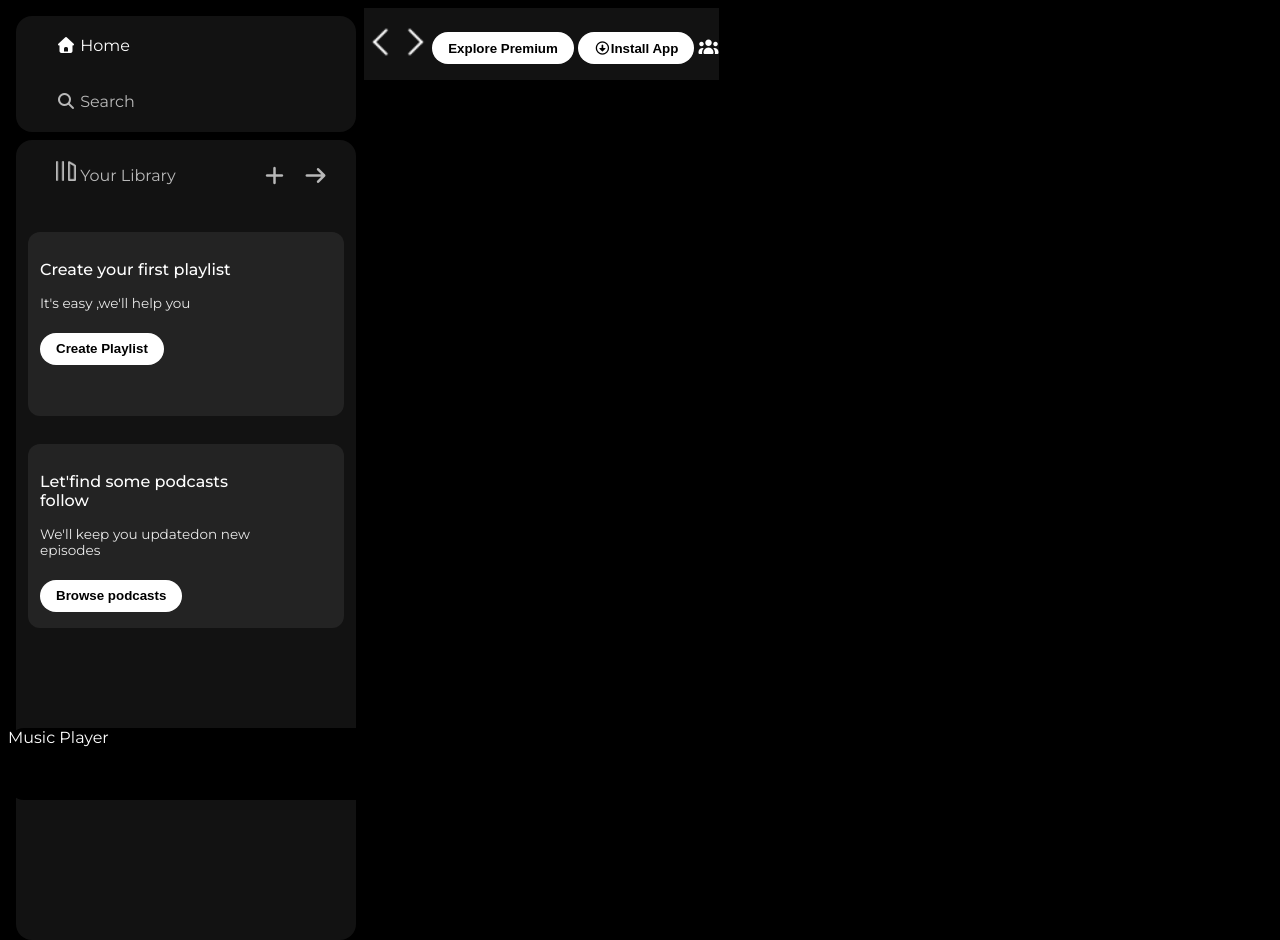
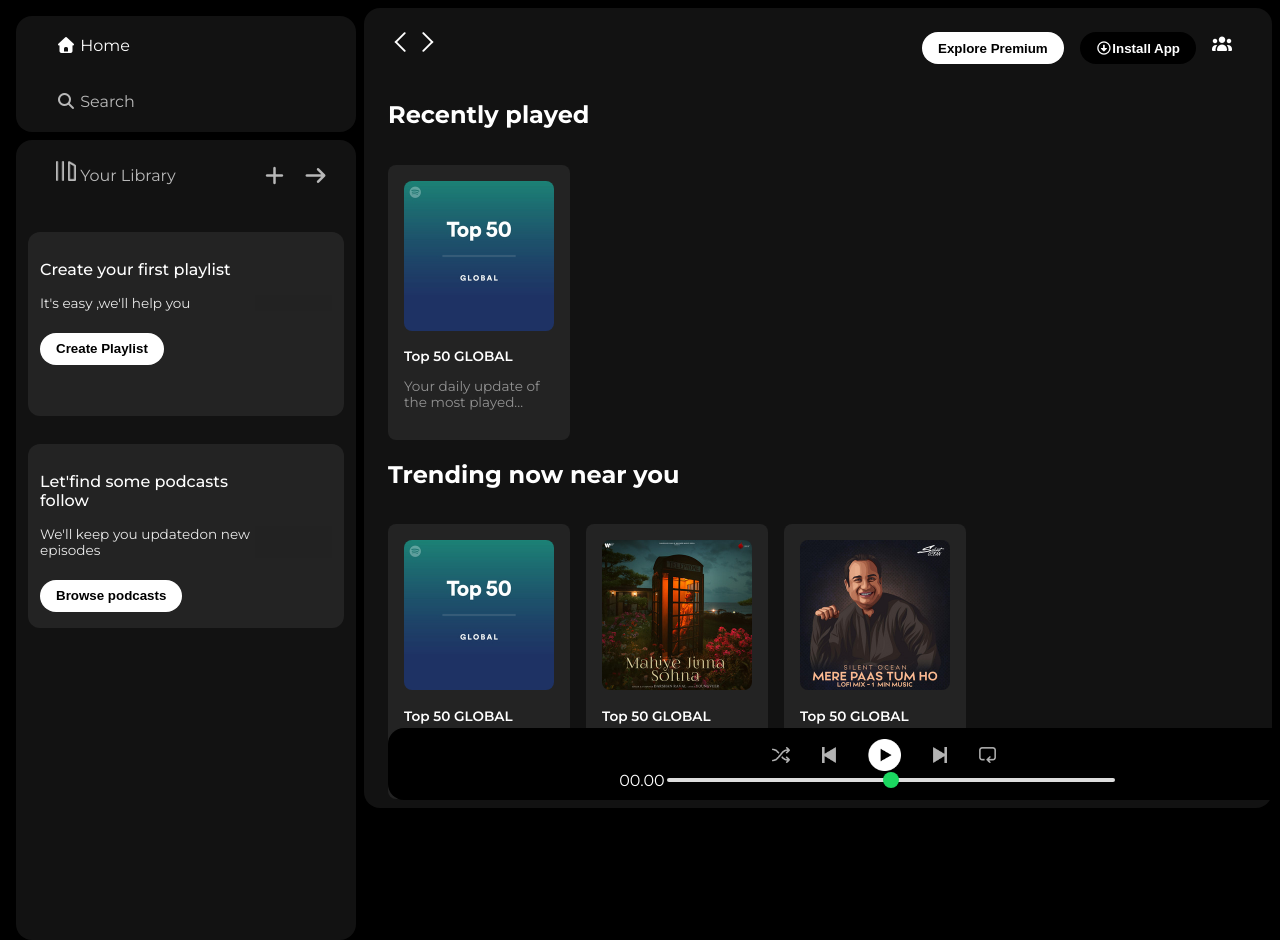
Before and after one commit to kartikey-thakur20/css-sidebar-toggle-project, a plain HTML site: page Project CSS/index.html in a window 1280 px wide. Drawn offline with Linux system fonts and the light colour scheme.

Commit message:
Pushing sidebar project files

```diff
--- a/CSS Mini Project/style.css
+++ b/CSS Mini Project/style.css
@@ -100,7 +100,8 @@
     font-size:40px;
 }
 .btn_two i:hover{
-    font-size:30px;
+    font-size:25px;
+    margin-left:10px;
 }
 
 .sidebar_menu .social_media i:hover{
--- a/Project CSS/index.html
+++ b/Project CSS/index.html
@@ -52,19 +52,111 @@
         <div class="sticky-nav">
             <div class="sticky-nav-icons">
                  <img src="backward_icon.png">
-                 <img src="forward_icon.png">
+                 <img src="forward_icon.png" class="hide">
             </div>
             <div class="sticky-nav-options">
-                 <button class="badge">Explore Premium</button>
-            <button class="badge"><i class="fa-sharp fa-regular fa-circle-down"></i>Install App</button>
-            <i class="fa-notdog fa-solid fa-users"></i>
+                <button class="badge nav-item hide">Explore Premium</button>
+                <button class="badge nav-item dark-badge"><i class="fa-sharp fa-regular fa-circle-down" styel="margin-left:5px;"></i>Install App</button>
+            <i class="fa-notdog fa-solid fa-users  nav-item"></i>
             </div>
 
         </div>
-        <div class="cards"></div>
+
+        <div class="cards">
+            <h2>Recently played</h2>
+            <div class="card-container">
+                <div class="card">
+                    <img src="card1img.jpeg">
+                    <p class="card-tittle">Top 50 GLOBAL</p>
+                    <p class="card-info">Your daily update of the most played...</p>
+                </div>
+            </div>
+
+            <h2>Trending now near you</h2>
+            <div class="card-container">
+                <div class="card">
+                    <img src="card1img.jpeg">
+                    <p class="card-tittle">Top 50 GLOBAL</p>
+                    <p class="card-info">Your daily update of the most played...</p>
+                </div>
+
+                <div class="card">
+                    <img src="card2img.jpeg">
+                    <p class="card-tittle">Top 50 GLOBAL</p>
+                    <p class="card-info">Your daily update of the most played...</p>
+                </div>
+
+                <div class="card">
+                    <img src="card3img.jpeg">
+                    <p class="card-tittle">Top 50 GLOBAL</p>
+                    <p class="card-info">Your daily update of the most played...</p>
+                </div>
+
+            </div>
+
+            <h2>Popular playlists</h2>
+            <div class="card-container">
+                <div class="card">
+                    <img src="card2img.jpeg">
+                    <p class="card-tittle">Top 50 GLOBAL</p>
+                    <p class="card-info">Your daily update of the most played...</p>
+                </div>
+                <div class="card">
+                    <img src="card3img.jpeg">
+                    <p class="card-tittle">Top 50 GLOBAL</p>
+                    <p class="card-info">Your daily update of the most played...</p>
+                </div>
+                <div class="card">
+                    <img src="card4img.jpeg">
+                    <p class="card-tittle">Top 50 GLOBAL</p>
+                    <p class="card-info">Your daily update of the most played...</p>
+                </div>
+            </div>
+
+            <h2>Featured Charts</h2>
+            <div class="card-container">
+                <div class="card">
+                    <img src="card5img.jpeg">
+                    <p class="card-tittle">Top 50 GLOBAL</p>
+                    <p class="card-info">Your daily update of the most played...</p>
+                </div>
+
+                <div class="card">
+                    <img src="card6img.jpeg">
+                    <p class="card-tittle">Top 50 GLOBAL</p>
+                    <p class="card-info">Your daily update of the most played...</p>
+                </div>
+
+                <div class="card">
+                    <img src="card1img.jpeg">
+                    <p class="card-tittle">Top 50 GLOBAL</p>
+                    <p class="card-info">Your daily update of the most played...</p>
+                </div>
+            </div>
+
+            <div class="footer">
+                <div class="line"></div>
+            </div>
+
     </div>
-    <div class="music-player">Music Player</div>
-   </div>
-
+    <div class="music-player">
+        <div class="album"></div>
+        <div class="player">
+            <div class="player-controls">
+                <img src="player_icon1.png" class="player-control-icon">
+                <img src="player_icon2.png" class="player-control-icon">
+                <img src="player_icon3.png" class="player-control-icon" style="opacity:1; height:2rem;">
+                <img src="player_icon4.png" class="player-control-icon">
+                <img src="player_icon5.png" class="player-control-icon">
+            </div>
+            <div class="playback-bar">
+                <span class="curr-time">00.00</span>
+                <input type="range" min="0" max="100" step="1" class="progress-bar">
+            </div>
+        </div>
+        <div class="controls"></div>
+    </div>
+    </div>
+    </div>
 </body>
 </html>
--- a/Project CSS/style.css
+++ b/Project CSS/style.css
@@ -18,12 +18,12 @@
     border-radius:1rem;  /*1 rem=16px*/
     margin:0.5rem;
 }
-.side
 .main-content{
     background-color: #121212;
     flex:1;
     border-radius:1rem;
     overflow:auto;
+    padding:0 1.5rem 5.5rem 1.5rem;
 }
 .music-player{
     background-color:black;
@@ -32,6 +32,7 @@
     width:100%;
     height:72px;
     border-radius:1rem;
+    z-index:10;
 }
 a{
     text-decoration:none;
@@ -108,13 +109,14 @@
 .box-p1{
     font-size:1rem;
     font-weight:500;
-
+    background-color:#232323;
 }
 
 
 .box-p2{
     font-size:0.85rem;
     opacity:0.9;
+    background-color:#232323;
 }
 
 .badge{
@@ -132,14 +134,149 @@
     position: sticky;
     top:0;
     background-color:#121212;
-      display:flex;
-      justify-content:space-evenly;
-      align-items:center;
-      padding:1rem 0 1rem 0;
+    display:flex;
+    justify-content:space-between;
+    align-items:center;
+    padding:1rem 0 1rem 0;
+    z-index:10;
 
 }
 
-.sticky-nav-icons img{
-    height:2rem;
-    width:2rem;
+
+
+.sticky-nav-options{
+    display:flex;
+    justify-content: center;
+    align-items:center;
+    margin: 0 0 0 18rem;
+
 }
+.sticky-nav-options button{
+    margin-right:1rem;
+}
+.nav-item{
+    margin-right:1rem;
+}
+
+.dark-badge{
+    background-color:black;
+    color:white;
+}
+
+@media (max-width:1000px){
+    .hide{
+        display:none;
+    }
+}
+
+.card{
+    background-color: #232323;
+    width:150px;
+    border-radius:0.5rem;
+    padding:1rem;
+    cursor:pointer;
+    transition:all 0.3s ease;
+    margin-top:1rem;
+
+}
+
+.card:hover{
+    background-color:#333333;
+    transform:scale(1.05);
+}
+
+.card-container{
+    display:flex;
+    flex-wrap:wrap;
+    gap:1rem;
+}
+
+.card img{
+    width:100%;
+    border-radius:0.5rem ;
+}
+
+.card-tittle{
+    font-weight:600;
+    font-size:0.85rem;
+}
+
+.card-info{
+    font-size:0.85rem;
+    opacity:0.5;
+}
+
+.footer{
+    height:300px;
+    display:flex;
+    align-items:center;
+    justify-content:center;
+
+}
+
+.line{
+    width:90%;
+    height:50%;
+    border-top:1px solid white;
+    opacity:0.4
+}
+
+.music-player{
+    display:flex;
+    justify-content:space-evenly;
+    align-items:center;
+
+}
+
+.player{
+    width:50%;
+}
+
+.controls{
+    width:25%;
+}
+
+.player-controls{
+    display:flex;
+    justify-content:center;
+    align-items:center;
+
+}
+
+.player-control-icon{
+    height:1rem;
+    margin-left:2rem;
+    opacity:0.7;
+}
+
+.player-control-icon:hover{
+    opacity:1;
+}
+
+.playback-bar{
+    display:flex;
+    justify-content:center;
+    align-items:center;
+}
+
+.progress-bar{
+    width:70%;
+    appearance:none;
+    background-color:transparent;
+    cursor:pointer;
+}
+
+.progress-bar::-webkit-slider-runnable-track{
+    background-color: #ddd;
+    border-radius:100px;
+    height:0.2rem;
+}
+
+.progress-bar::-webkit-slider-thumb{
+    appearance:none;
+    height:1rem;
+    width:1rem;
+    background-color:#1bd760;
+    border-radius:50%;
+    margin-top:-6px;
+}
```
Also changed, not shown: Practice bootstrap/index.html (added, +11 -0 lines), Practice bootstrap/script.js (added), Practice bootstrap/style.css (added).
